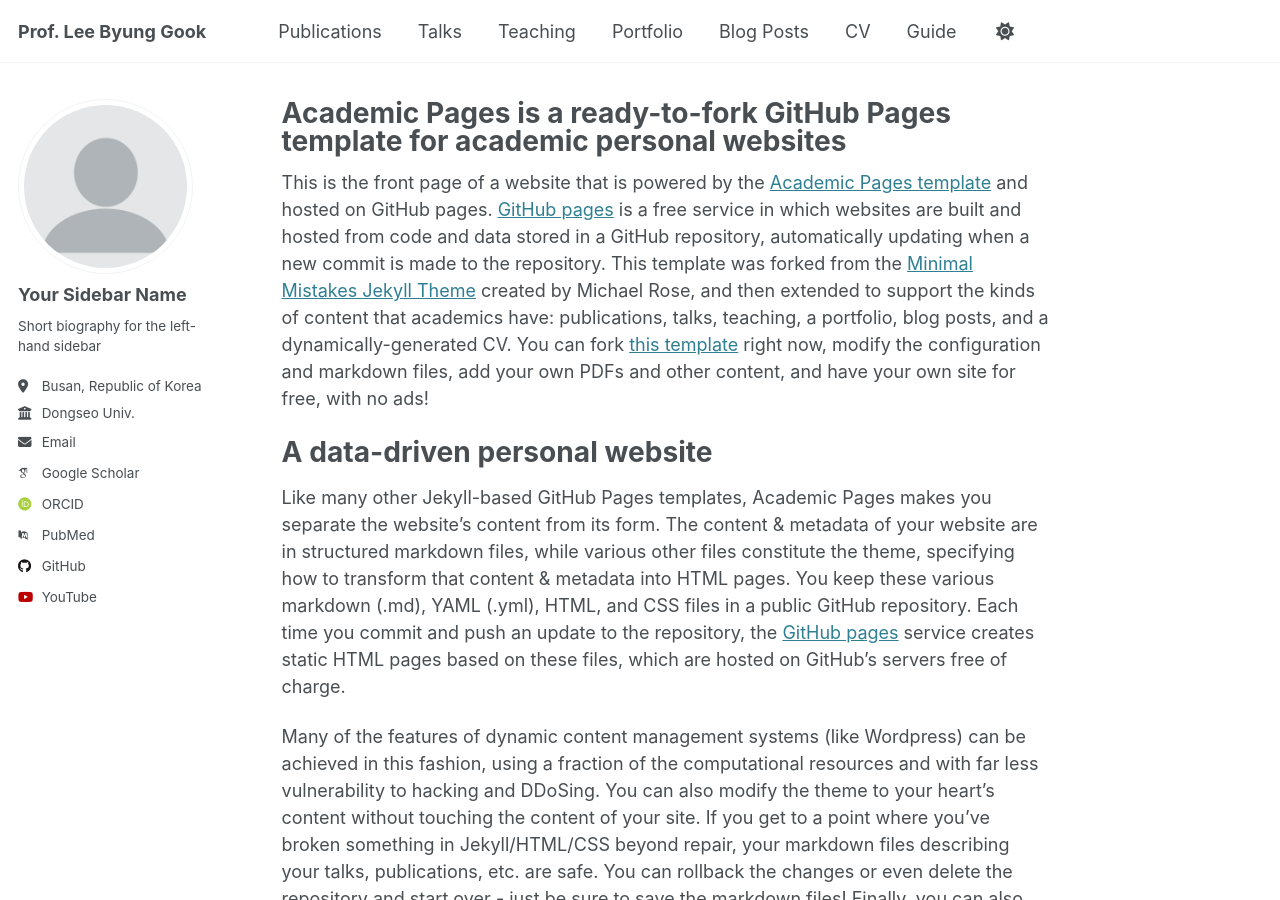
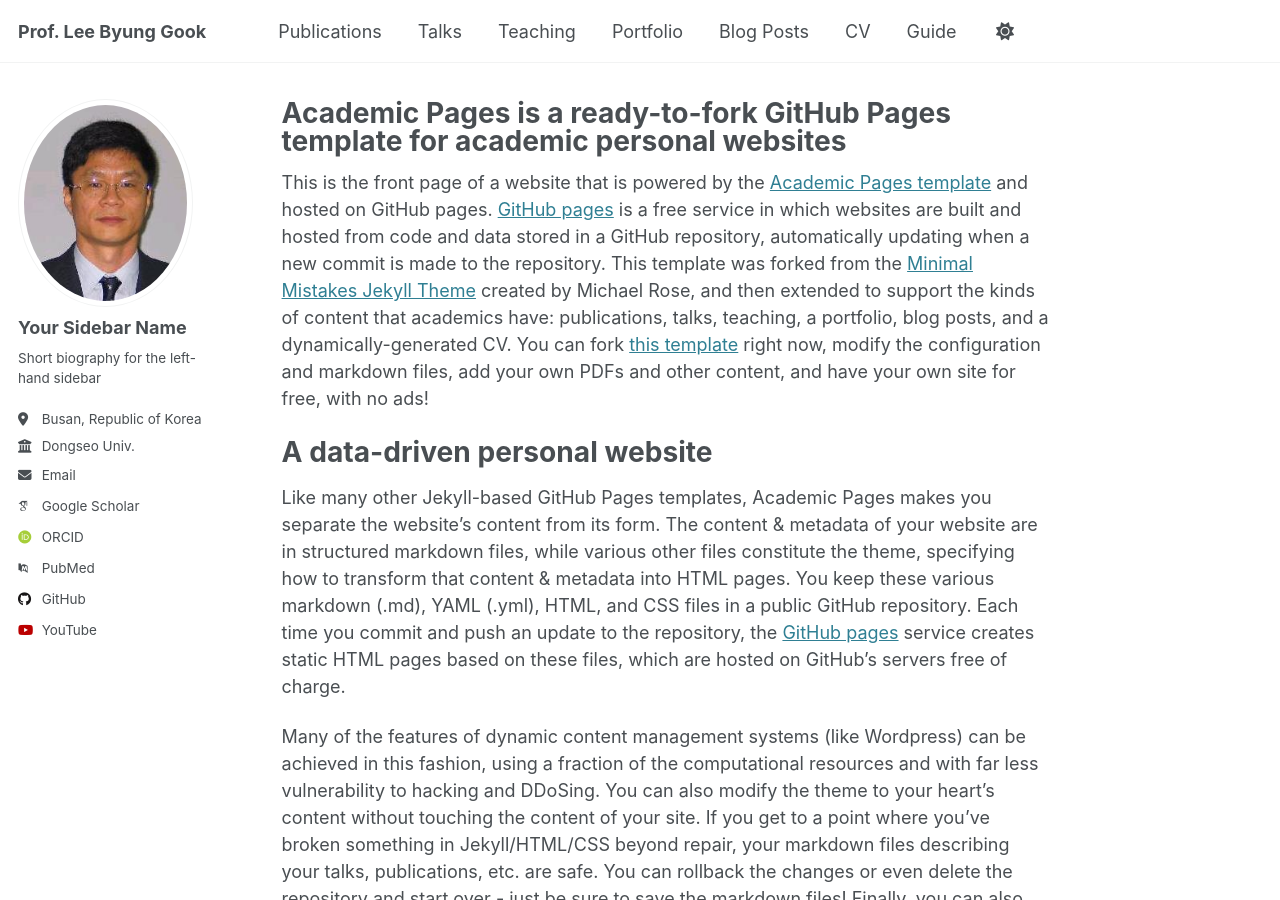
Before and after one commit to leebyunggook/leebyunggook.github.io, a Jekyll site: the page built from _pages/about.md, in a window 1280 px wide and 900 px high. Built offline with Jekyll 4.4.1, drawn with Linux system fonts in a browser that asks for light colours; some web fonts are replaced.

Commit message:
Update _config.yml

```diff
--- a/_config.yml
+++ b/_config.yml
@@ -22,7 +22,7 @@ repository               : "leebyunggook/leebyunggook.github.io"
 #               Additional customization can be done by editing /_includes/author-profile.html
 author:
   # Biographic information
-  avatar           : "profile.png"
+  avatar           : "lbg.jpg"
   name             : "Your Sidebar Name"
   pronouns         : # example: "she/her"
   bio              : "Short biography for the left-hand sidebar"
```
